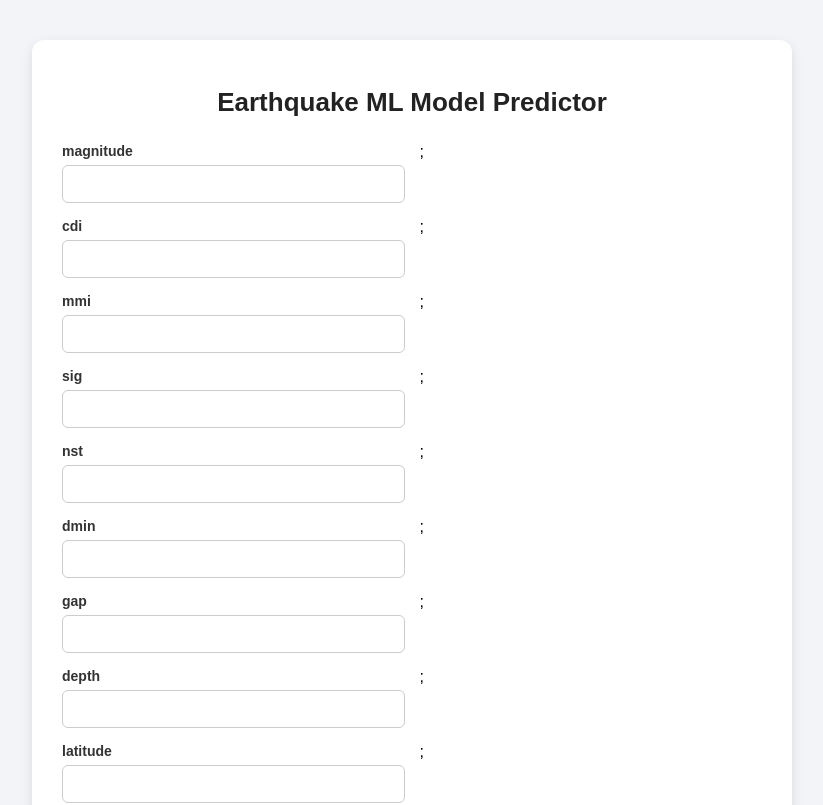
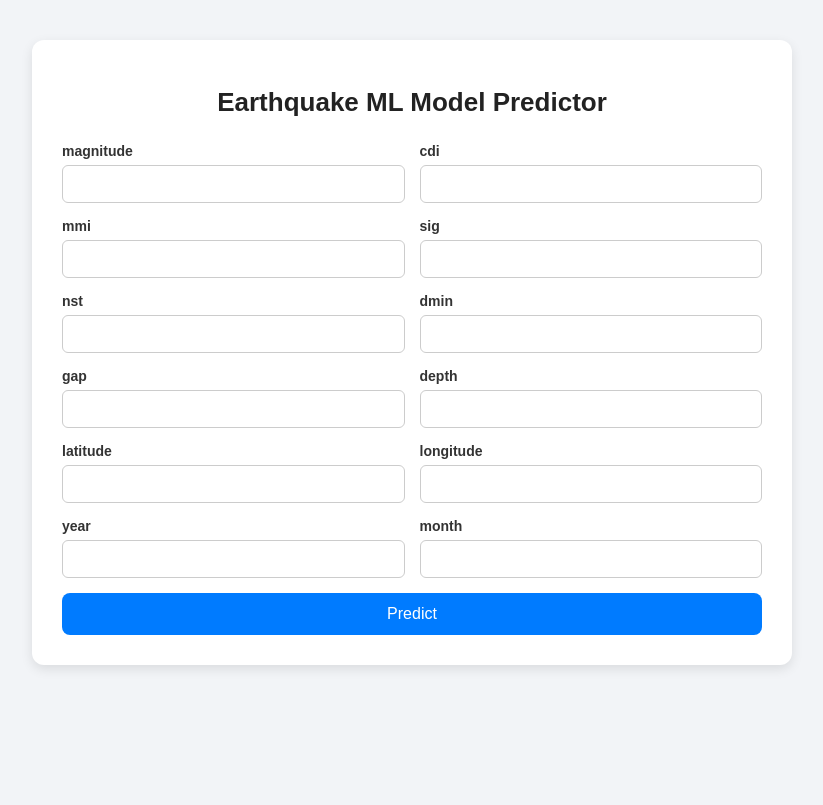
Before and after one commit to Ridhi-anil/ml-flask-showcase, a React (Create React App) app in the folder frontend/: page / in a window 1280 px wide. Shown: the top 805 px of the page, without its empty margins (228-1051 px from the left). Built offline with nearby package versions, Linux system fonts and the light colour scheme.

Commit message:
front end dynamic value sent to backend

```diff
--- a/frontend/src/App.js
+++ b/frontend/src/App.js
@@ -1,6 +1,6 @@
 
 
-import Form from "./pages/Form.js";
+import Form from "./pages/Form.jsx";
 import './App.css';
 
 function App() {
--- a/frontend/src/pages/Form.js
+++ /dev/null
@@ -1,67 +0,0 @@
-import React, { useState } from "react";
-import "./Form.css";
-import Input from "./Input";
-
-export default function Form() {
-
-  const [prediction,setPrediction]=useState();
-
-  const [formsData,setFormData]=useState({
-    magnitude:"",
-    cdi:"",
-    mmi: "",
-    sig: "",
-    nst: "",
-    dmin: "",
-    gap: "",
-    depth: "",
-    latitude: "",
-    longitude: "",
-    year: "",
-    month: ""
-  });
-
-  function handleChange(event){
-    const {name : value}=event.target;
-
-    setFormData((prev)=>({
-      ...prev,
-      name:value,
-    }));
-  }
-
-  const handleSubmit = async(e)=>{
-    e.preventDefault();
-    const response=await fetch("http://localhost:5000/predict",{
-      method:'POST',
-      headers:{
-        "Content-Type":"application/json",
-      },
-      body:JSON.stringify({"name":"Test","age":"20"})
-    });
-
-    const data=await response.json();
-    setPrediction(data.prediction);
-
-  }
-
-  return (
-    <div className="container">
-      <h1>Earthquake ML Model Predictor</h1>
-      <form onSubmit={handleSubmit} className="form-grid">
-          {Object.entries(formsData).map(([key])=>(
-            <Input key={key} label={key} name={key} onChange={handleChange} value={key}/>
-          ))
-          }
-        <button type="submit" className="predict-btn">Predict</button>
-      </form>
-
-      {prediction && (
-        <div className="result-box">
-          <h2>Prediction Result:</h2>
-          <p>{prediction}</p>
-        </div>
-      )}
-    </div>
-  );
-}
--- /dev/null
+++ b/frontend/src/pages/Form.jsx
@@ -0,0 +1,72 @@
+import React, { useState } from "react";
+import "./Form.css";
+import Input from "./Input";
+
+export default function Form() {
+  const [prediction, setPrediction] = useState();
+
+  const [formsData, setFormData] = useState({
+    magnitude: "",
+    cdi: "",
+    mmi: "",
+    sig: "",
+    nst: "",
+    dmin: "",
+    gap: "",
+    depth: "",
+    latitude: "",
+    longitude: "",
+    year: "",
+    month: "",
+  });
+
+  function handleChange(event) {
+    const { name, value } = event.target;
+
+    setFormData((prev) => ({
+      ...prev,
+      [name]: value,
+    }));
+  }
+
+  const handleSubmit = async (e) => {
+    e.preventDefault();
+    const response = await fetch("http://localhost:5000/predict", {
+      method: "POST",
+      headers: {
+        "Content-Type": "application/json",
+      },
+      body: JSON.stringify(formsData),
+    });
+
+    const data = await response.json();
+    setPrediction(data.prediction);
+  };
+
+  return (
+    <div className="container">
+      <h1>Earthquake ML Model Predictor</h1>
+      <form onSubmit={handleSubmit} className="form-grid">
+        {Object.entries(formsData).map(([key, value]) => (
+          <Input
+            key={key}
+            label={key}
+            name={key}
+            onChange={(e) => handleChange(e)}
+            value={value}
+          />
+        ))}
+        <button type="submit" className="predict-btn">
+          Predict
+        </button>
+      </form>
+
+      {prediction && (
+        <div className="result-box">
+          <h2>Prediction Result:</h2>
+          <p>{prediction}</p>
+        </div>
+      )}
+    </div>
+  );
+}
--- a/frontend/src/pages/Input.js
+++ /dev/null
@@ -1,13 +0,0 @@
-import "./Form.css";
-
-export default function Input({ label, name ,handleChange,value}) {
-  return (
-    <>
-      <div className="input-group">
-        <label>{label}</label>
-        <input type="number" step="any" name={name} defaultValue={value} onChange={handleChange} required></input>
-      </div>
-      ;
-    </>
-  );
-}
--- /dev/null
+++ b/frontend/src/pages/Input.jsx
@@ -0,0 +1,19 @@
+import "./Form.css";
+
+export default function Input({ label, name, onChange, value }) {
+  return (
+    <>
+      <div class="input-group">
+        <label>{label}</label>
+        <input
+          type="number"
+          step="any"
+          name={name}
+          value={value}
+          onChange={onChange}
+          required
+        ></input>
+      </div>
+    </>
+  );
+}
```
